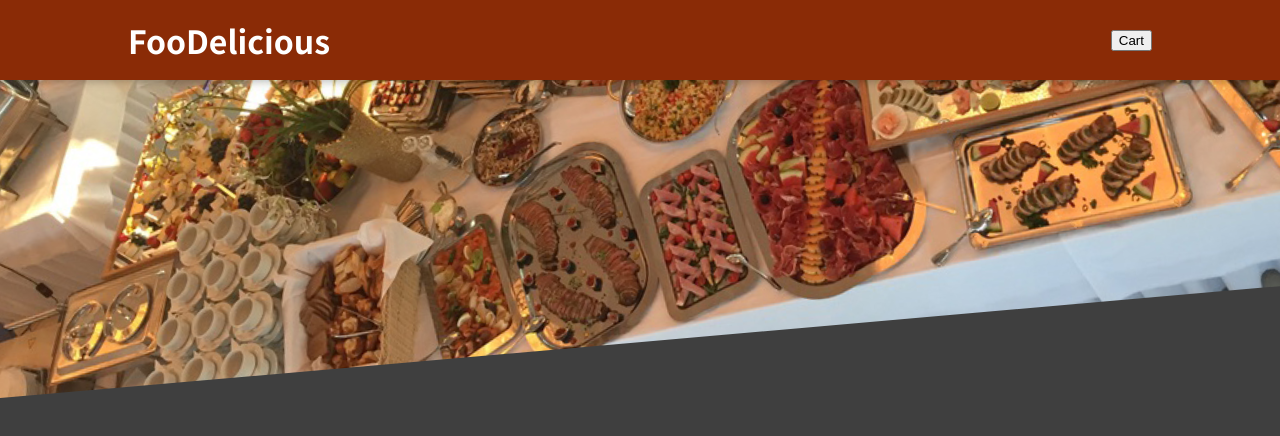
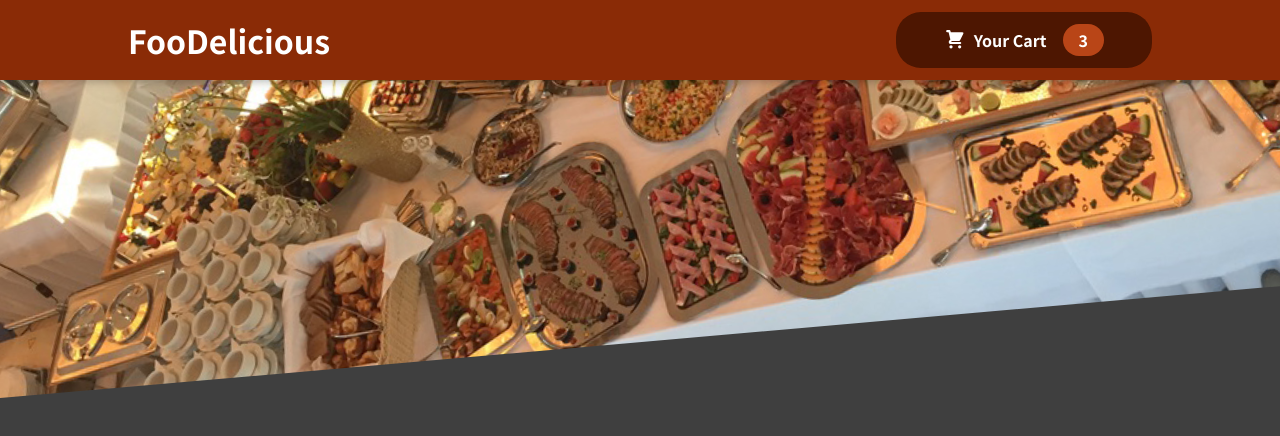
Before and after one commit to Krishnaayyappa/Foodelicious-App, a React (Create React App) app: page / in a window 1280 px wide. Shown: the top 436 px of the page. Built offline with nearby package versions, Linux system fonts and the light colour scheme.

Commit message:
CartButton Component

```diff
--- /dev/null
+++ b/src/components/Cart/CartIcon.js
@@ -0,0 +1,16 @@
+import React from "react";
+
+
+const CartIcon = () => {
+    return (
+      <svg
+        xmlns='http://www.w3.org/2000/svg'
+        viewBox='0 0 20 20'
+        fill='currentColor'
+      >
+        <path d='M3 1a1 1 0 000 2h1.22l.305 1.222a.997.997 0 00.01.042l1.358 5.43-.893.892C3.74 11.846 4.632 14 6.414 14H15a1 1 0 000-2H6.414l1-1H14a1 1 0 00.894-.553l3-6A1 1 0 0017 3H6.28l-.31-1.243A1 1 0 005 1H3zM16 16.5a1.5 1.5 0 11-3 0 1.5 1.5 0 013 0zM6.5 18a1.5 1.5 0 100-3 1.5 1.5 0 000 3z' />
+      </svg>
+    );
+  };
+
+  export default CartIcon;
--- a/src/components/Layout/Header.js
+++ b/src/components/Layout/Header.js
@@ -1,13 +1,14 @@
 import React, { Fragment } from "react";
 import mealsImage from "../../assets/meals.jpeg";
 import classes from "./Header.module.css";
+import CartButton from "./HeaderCartButton";
 
 const Header = props => {
     return (
         <Fragment>
             <header className ={classes.header} >
                 <h1>FooDelicious</h1>
-                <button>Cart</button>
+                <CartButton />
             </header>
             <div className = {classes["main-image"]}>
                 <img src = {mealsImage} alt = "mealsImage" />
--- /dev/null
+++ b/src/components/Layout/HeaderCartButton.js
@@ -0,0 +1,19 @@
+import React from "react";
+import CartIcon from "../Cart/CartIcon";
+import classes from "./HeaderCartButton.module.css"
+
+const CartButton = props => {
+    return (
+        <button className = {classes.button}>
+            <span className = {classes.icon}>
+                <CartIcon />
+            </span>
+            <span>Your Cart</span>
+            <span className={classes.badge}>
+                3
+            </span>
+        </button>
+    );
+}
+
+export default CartButton
--- /dev/null
+++ b/src/components/Layout/HeaderCartButton.module.css
@@ -0,0 +1,59 @@
+.button {
+    cursor: pointer;
+    font: inherit;
+    border: none;
+    background-color: #4d1601;
+    color: white;
+    padding: 0.75rem 3rem;
+    display: flex;
+    justify-content: space-around;
+    align-items: center;
+    border-radius: 25px;
+    font-weight: bold;
+  }
+
+  .button:hover,
+  .button:active {
+    background-color: #2c0d00;
+  }
+
+  .icon {
+    width: 1.35rem;
+    height: 1.35rem;
+    margin-right: 0.5rem;
+  }
+
+  .badge {
+    background-color: #b94517;
+    padding: 0.25rem 1rem;
+    border-radius: 25px;
+    margin-left: 1rem;
+    font-weight: bold;
+  }
+
+  .button:hover .badge,
+  .button:active .badge {
+    background-color: #92320c;
+  }
+
+  .bump {
+    animation: bump 300ms ease-out;
+  }
+
+  @keyframes bump {
+    0% {
+      transform: scale(1);
+    }
+    10% {
+      transform: scale(0.9);
+    }
+    30% {
+      transform: scale(1.1);
+    }
+    50% {
+      transform: scale(1.15);
+    }
+    100% {
+      transform: scale(1);
+    }
+  }
```
Also changed, not shown: 1 other file (tests, documents, lock files or other folders).
